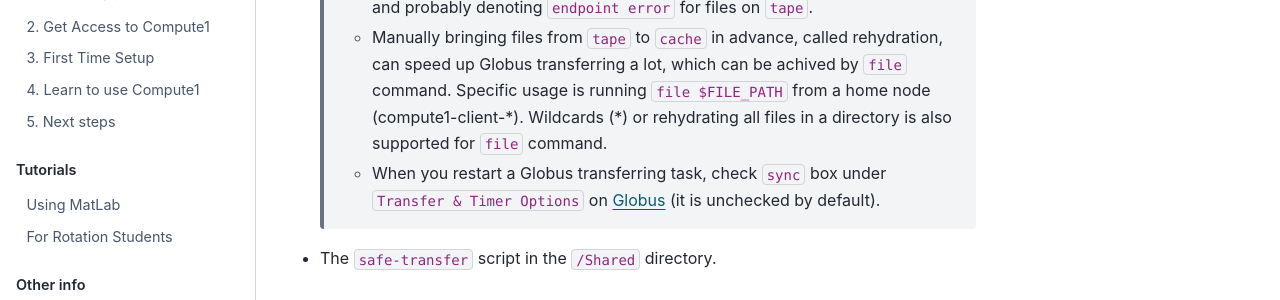
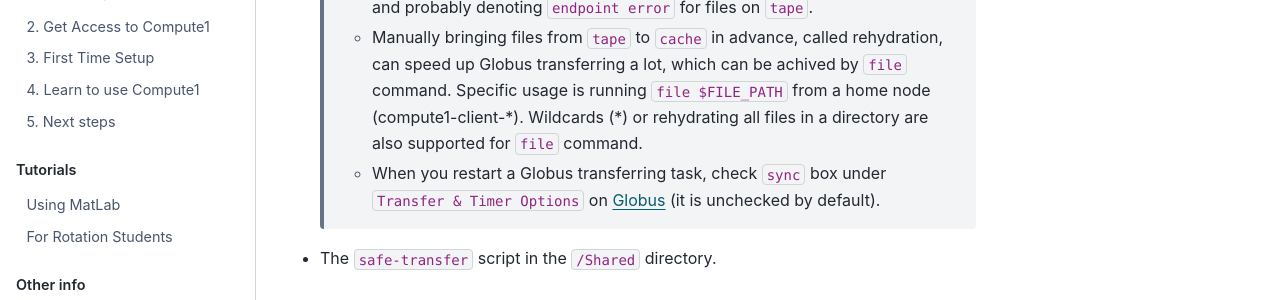
Before and after one commit to Atmospheric-Composition-Analysis-Group/Getting-Started, a Sphinx documentation site: the page built from source/storage.rst, in a window 1280 px wide and 900 px high, scrolled down 507 px. Shown: the part 180-480 px from the top of the window. Built offline with Sphinx 7.4.7 and the Sphinx Book theme 1.1.4, drawn with Linux system fonts in a browser that asks for light colours.

Commit message:
update tips for Globus

```diff
--- a/source/storage.rst
+++ b/source/storage.rst
@@ -20,7 +20,7 @@
 
    * File status can be checked by: :code:`mmlsattr -L $FILE_PATH`, where :code:`Misc attributes` of :code:`ARCHIVE OFFLINE` means the file has been moved from :code:`cache` to :code:`tape`, and :code:`ARCHIVE` means the file is on :code:`cache`.
    * Globus transfers files on :code:`cache` seamlessly with fast speed, while experiencing unpredictable delays, ranging from several minutes to hours, and probably denoting :code:`endpoint error` for files on :code:`tape`.
-   * Manually bringing files from :code:`tape` to :code:`cache` in advance, called rehydration, can speed up Globus transferring a lot, which can be achived by :code:`file` command. Specific usage is running :code:`file $FILE_PATH` from a home node (compute1-client-\*). Wildcards (\*) or rehydrating all files in a directory is also supported for :code:`file` command.
+   * Manually bringing files from :code:`tape` to :code:`cache` in advance, called rehydration, can speed up Globus transferring a lot, which can be achived by :code:`file` command. Specific usage is running :code:`file $FILE_PATH` from a home node (compute1-client-\*). Wildcards (\*) or rehydrating all files in a directory are also supported for :code:`file` command.
    * When you restart a Globus transferring task, check :code:`sync` box under :code:`Transfer & Timer Options` on `Globus <https://app.globus.org/>`_ (it is unchecked by default).
 * The :code:`safe-transfer` script in the :code:`/Shared` directory.
 
```
